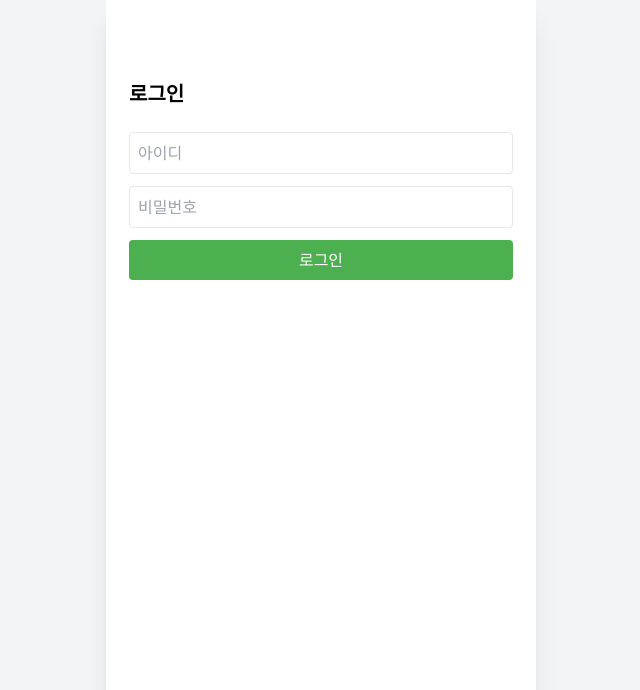
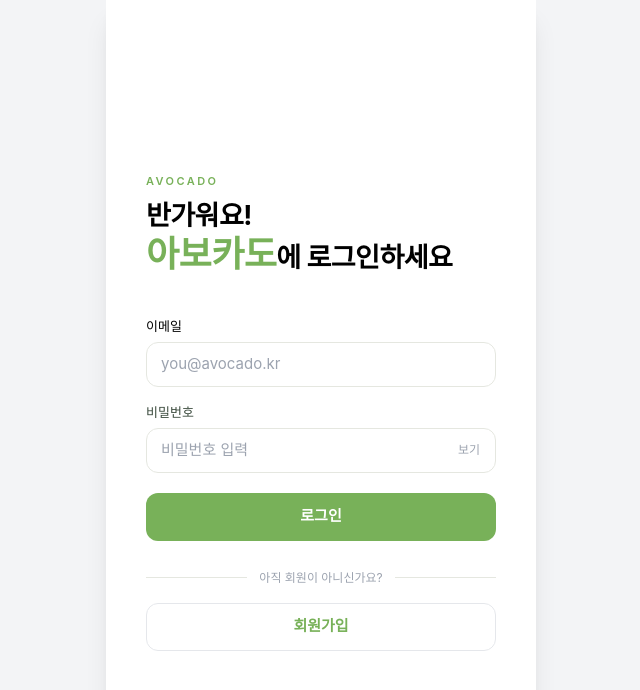
Before and after one commit to kb-avocado/avocado-frontend, a Vue app: page /login in a window 1280 px wide. Shown: the top 690 px of the page, without its empty margins (319-959 px from the left). Built offline with nearby package versions, Linux system fonts and the light colour scheme; no server answers.

Commit message:
[AVCD-20] feat: 로그인 화면 구성

```diff
--- a/src/views/auth/LoginView.vue
+++ b/src/views/auth/LoginView.vue
@@ -7,22 +7,136 @@ import { useAuthStore } from '@/stores/auth'
 const router = useRouter()
 const authStore = useAuthStore()
 
-const form = ref({ username: '', password: '' })
+const form = ref({ email: '', password: '' })
+const showPassword = ref(false)
+const loading = ref(false)
+const errorMessage = ref('')
 
 async function handleSubmit() {
-  const { data } = await login(form.value)
-  authStore.setAuth({ token: data.accessToken, userInfo: data.user })
-  router.push({ name: 'wallet' })
+  if (loading.value) return
+
+  loading.value = true
+  errorMessage.value = ''
+
+  try {
+    const { data } = await login(form.value)
+    authStore.setAuth({ token: data.accessToken, userInfo: data.user })
+    router.push({ name: 'wallet' })
+  } catch (error) {
+    errorMessage.value = error?.response?.data?.message ?? '이메일 또는 비밀번호를 확인해 주세요.'
+  } finally {
+    loading.value = false
+  }
 }
 </script>
 
 <template>
-  <section class="mx-auto mt-20 max-w-sm">
-    <h1 class="mb-6 text-xl font-bold">로그인</h1>
-    <form class="flex flex-col gap-3" @submit.prevent="handleSubmit">
-      <input v-model="form.username" type="text" placeholder="아이디" class="rounded border p-2" />
-      <input v-model="form.password" type="password" placeholder="비밀번호" class="rounded border p-2" />
-      <button type="submit" class="rounded bg-primary p-2 text-white">로그인</button>
-    </form>
-  </section>
+  <main class="grid min-h-screen place-items-center bg-avocado-50 px-5 py-12">
+    <section class="rise w-full max-w-[350px]">
+      <p class="mt-6 text-[11px] font-semibold tracking-[0.22em] text-avocado-600">AVOCADO</p>
+      <h1
+        class="mt-2 mb-10 text-[27px] font-bold leading-[1.35] tracking-[-0.02em] text-[var(--color-avocado-900)]"
+      >
+        반가워요!<br />
+        <span class="text-avocado-600 text-4xl">아보카도</span>에 로그인하세요
+      </h1>
+
+      <form class="flex flex-col gap-4" novalidate @submit.prevent="handleSubmit">
+        <div class="flex flex-col gap-1.5">
+          <label for="email" class="text-[13px] font-medium text-avocado-secondary">이메일</label>
+          <input
+            id="email"
+            v-model.trim="form.email"
+            type="email"
+            inputmode="email"
+            autocomplete="email"
+            required
+            placeholder="you@avocado.kr"
+            class="w-full rounded-xl border border-[var(--color-border)] bg-[var(--color-surface)] px-3.5 py-2.5 text-[15px] text-[var(--color-avocado-900)] outline-none transition placeholder:text-[var(--color-text-secondary)] focus:border-[var(--color-avocado-600)] focus:bg-[var(--color-surface)] focus:ring-4 focus:ring-[var(--color-avocado-300)]/40"
+          />
+        </div>
+
+        <div class="flex flex-col gap-1.5">
+          <div class="flex items-baseline justify-between">
+            <label for="password" class="text-[13px] font-medium text-[#3A4A3C]">비밀번호</label>
+          </div>
+          <div class="relative">
+            <input
+              id="password"
+              v-model="form.password"
+              :type="showPassword ? 'text' : 'password'"
+              autocomplete="current-password"
+              required
+              placeholder="비밀번호 입력"
+              class="w-full rounded-xl border border-[var(--color-border)] bg-[var(--color-surface)] py-2.5 pl-3.5 pr-16 text-[15px] text-[var(--color-avocado-900)] outline-none transition placeholder:text-[var(--color-text-secondary)] focus:border-[var(--color-avocado-600)] focus:bg-[var(--color-surface)] focus:ring-4 focus:ring-[var(--color-avocado-300)]/40"
+            />
+            <button
+              type="button"
+              class="absolute right-1.5 top-1/2 -translate-y-1/2 rounded-lg px-2.5 py-1.5 text-[12px] font-medium text-[var(--color-text-secondary)] transition hover:bg-[var(--color-avocado-100)] hover:text-[var(--color-avocado-900)] focus-visible:outline-none focus-visible:ring-2 focus-visible:ring-[var(--color-avocado-600)]"
+              @click="showPassword = !showPassword"
+            >
+              {{ showPassword ? '숨기기' : '보기' }}
+            </button>
+          </div>
+        </div>
+
+        <p
+          v-if="errorMessage"
+          role="alert"
+          class="rounded-xl bg-[var(--color-avocado-100)] px-3.5 py-2.5 text-[13px] text-[var(--color-avocado-600)]"
+        >
+          {{ errorMessage }}
+        </p>
+
+        <button
+          type="submit"
+          :disabled="loading"
+          class="mt-1 flex h-12 w-full items-center justify-center gap-2 rounded-xl bg-[var(--color-avocado-600)] text-[15px] font-semibold text-[var(--color-surface)] transition hover:bg-[var(--color-avocado-600)]/90 focus-visible:outline-none focus-visible:ring-4 focus-visible:ring-[var(--color-avocado-300)]/60 active:scale-[0.99] disabled:cursor-not-allowed disabled:opacity-60"
+        >
+          <span
+            v-if="loading"
+            class="h-4 w-4 animate-spin rounded-full border-2 border-[var(--color-surface)]/30 border-t-[var(--color-surface)]"
+          />
+          {{ loading ? '로그인 중' : '로그인' }}
+        </button>
+      </form>
+
+      <!-- 회원가입 -->
+      <div class="mt-7 flex items-center gap-3">
+        <span class="h-px flex-1 bg-[var(--color-border)]" />
+        <span class="text-[12px] text-[var(--color-text-secondary)]">아직 회원이 아니신가요?</span>
+        <span class="h-px flex-1 bg-[var(--color-border)]" />
+      </div>
+
+      <RouterLink
+        to="/signup"
+        class="mt-4 flex h-12 w-full items-center justify-center rounded-xl border border-[var(--color-avocado-600)]/35 text-[15px] font-semibold text-[var(--color-avocado-600)] transition hover:bg-[var(--color-avocado-100)] focus-visible:outline-none focus-visible:ring-4 focus-visible:ring-[var(--color-avocado-300)]/60"
+      >
+        회원가입
+      </RouterLink>
+    </section>
+  </main>
 </template>
+
+<style scoped>
+@keyframes rise {
+  from {
+    opacity: 0;
+    transform: translateY(10px);
+  }
+  to {
+    opacity: 1;
+    transform: none;
+  }
+}
+
+.rise {
+  animation: rise 0.45s cubic-bezier(0.22, 1, 0.36, 1) both;
+}
+
+@media (prefers-reduced-motion: reduce) {
+  .rise {
+    animation: none;
+  }
+}
+</style>
```
